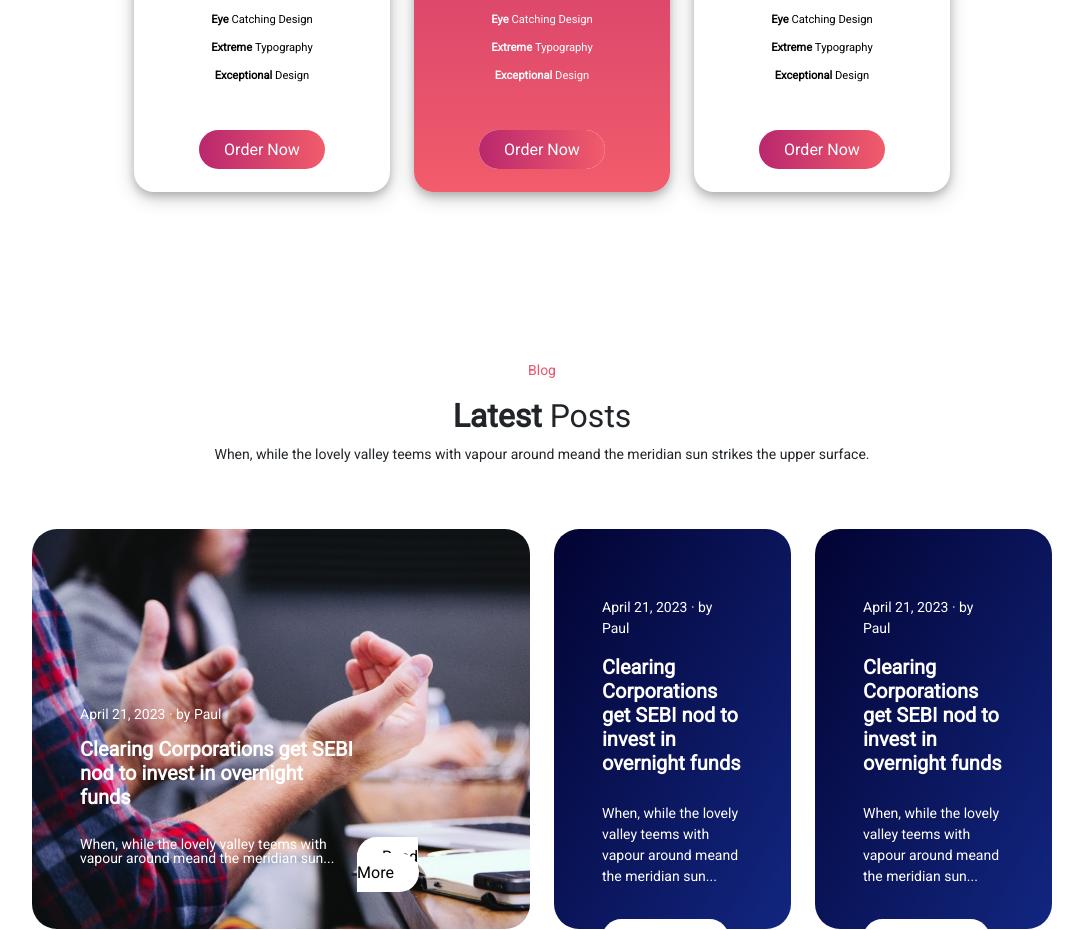
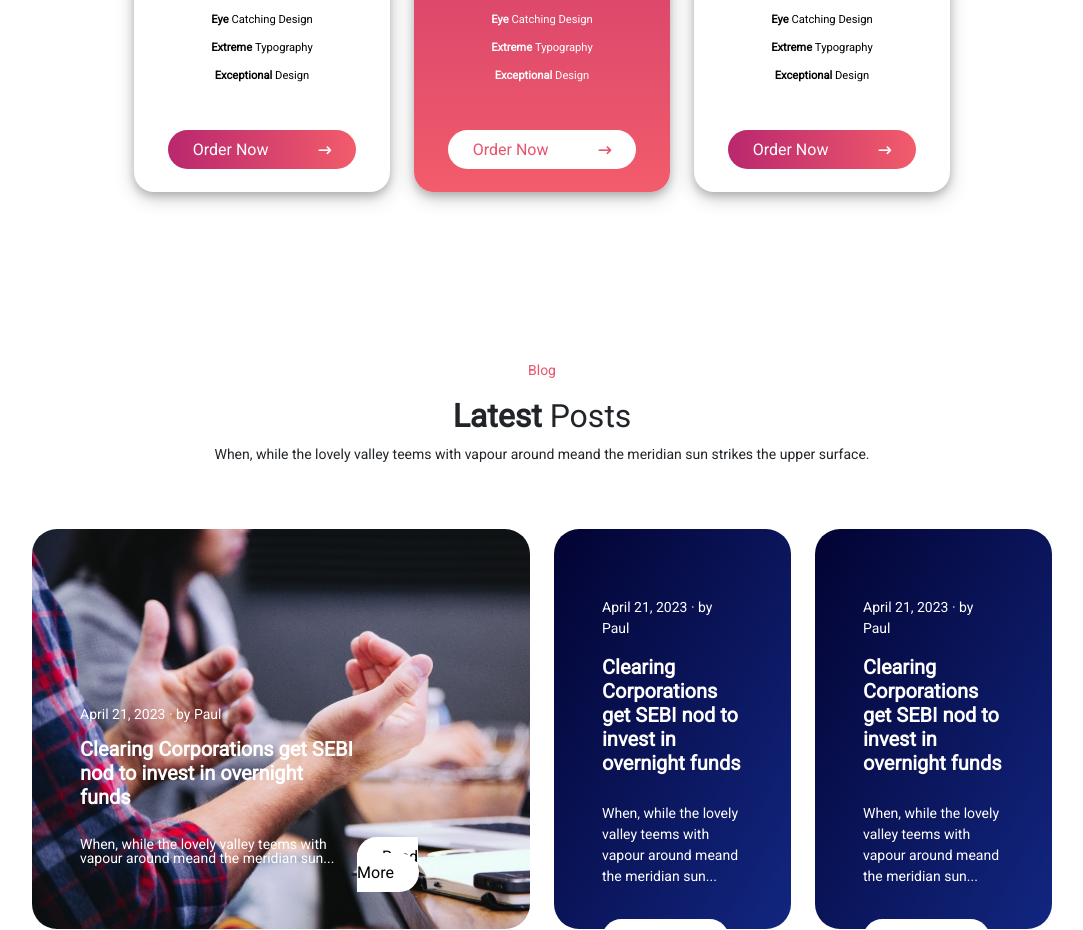
Before and after one commit to MLibralato91/proj-html-vuejs, a Vue app: page / in a window 1280 px wide. Shown: the part 3326-4256 px from the top of the page, without its empty margins (98-1181 px from the left). Built offline with nearby package versions, Linux system fonts and the light colour scheme.

Commit message:
update style

```diff
--- a/src/assets/styles/general.scss
+++ b/src/assets/styles/general.scss
@@ -23,12 +23,19 @@ ul{
 a{
   text-decoration: none;
   color: white;
+  &:hover{
+    color: white;
+  }
 }
 .btnBlue{
   padding: 10px 25px;
   border-radius: 20px;
   background: linear-gradient(90deg, $lightblue-btn, $darkblue-btn);
   color: white;
+
+  &:hover{
+  box-shadow: 0 4px 15px 0 $lightblue-btn, 4px 6px 20px 4px $darkblue-btn;
+  }
 }
 
 .btnPink{
@@ -36,6 +43,9 @@ a{
   border-radius: 20px;
   background: linear-gradient(90deg, $darkpink-btn, $lightpink-btn);
   color: white;
+  &:hover{
+  box-shadow: 0 4px 15px 0 $lightpink-btn, 4px 6px 20px 4px $darkpink-btn;
+  }
 }
 .text-pink{
   color: $pink-text;
--- a/src/components/CardPriceComponent.vue
+++ b/src/components/CardPriceComponent.vue
@@ -14,7 +14,7 @@
       <li><span class="fw-bolder">Extreme </span>Typography</li>
       <li><span class="fw-bolder">Exceptional </span>Design</li>
     </ul>
-    <span class="btnPink" :class="{btnActive: btnIsActive}"><a href="#">Order Now</a></span>
+    <span class="btnPink" :class="{btnActive: btnIsActive}"><a href="#">Order Now</a><i class="fa-solid fa-arrow-right-long"></i></span>
 
   </div>
 </template>
@@ -58,10 +58,20 @@ ul {
   background: linear-gradient(180deg, $darkpink-btn, $lightpink-btn);
   color: white;
 
+
 }
 .btnActive{
-  background-color: white;
-  color: $pink-text;
+  background: white;
+  a{
+    color: $pink-text;
+  }
+  i{
+    color: $pink-text;
+  }
+}
+i{
+  padding-left: 50px ;
+  font-size: 0.8rem;
 }
 p {
   font-size: 0.7rem;
--- a/src/components/HeaderComponent.vue
+++ b/src/components/HeaderComponent.vue
@@ -9,9 +9,9 @@
         <div class="navlinks w-50">
           <ul class="d-flex justify-content-between align-items-center small">
             <li v-for="link in navLink">
-             <a :href="link.url" :class="{'active' : link.current }">{{link.text}}</a>
+              <a :href="link.url" :class="{ 'active': link.current }">{{ link.text }}</a>
             </li>
-            <span class="btnBlue small"><a href="#">Sign in</a></span>
+            <span class="btnBlue small "><a class="text-white" href="#">Sign in</a></span>
           </ul>
         </div>
       </div>
@@ -21,10 +21,11 @@
             <h2 class="fw-bolder">Business Planning</h2>
             <h3>Digital Technology</h3>
             <h2 class="fw-bolder">Modern Solution !</h2>
-            <p>When, while the lovely valley teems with vapour around meand the meridian sun strikes the upper surface .</p>
+            <p>When, while the lovely valley teems with vapour around meand the meridian sun strikes the upper surface .
+            </p>
             <div class="btnHome">
-            <span class="btnPink me-3 small"><a href="#">Try it Now</a></span>
-            <span class="btnBlue small"><a href="#">Explore More</a></span>
+              <span class="btnPink me-3 small"><a href="#">Try it Now</a></span>
+              <span class="btnBlue small"><a href="#">Explore More</a></span>
 
             </div>
           </div>
@@ -42,9 +43,9 @@
 import { navLinks } from '../data/data'
 export default {
   name: 'HeaderComponent',
-  data(){
-    return{
-      navLink:navLinks
+  data() {
+    return {
+      navLink: navLinks
     }
   }
 }
@@ -59,25 +60,37 @@ header {
   color: white;
 }
 
-.topHeader{
+.topHeader {
   height: 80px;
 }
-.left{
+
+.left {
   padding-top: 100px;
 }
-h2,h3{
+
+h2,
+h3 {
   width: 70%;
   font-size: 3rem;
 }
-p{
+
+p {
   width: 70%;
   padding-top: 40px;
   padding-bottom: 50px;
 }
-.container{
-  padding-bottom: 100px ;
+
+.container {
+  padding-bottom: 100px;
 }
-.active{
+
+.active {
   color: $pink-text;
 }
+
+.navlinks a:hover {
+  color: $pink-text;
+}
+
+
 </style>
```
